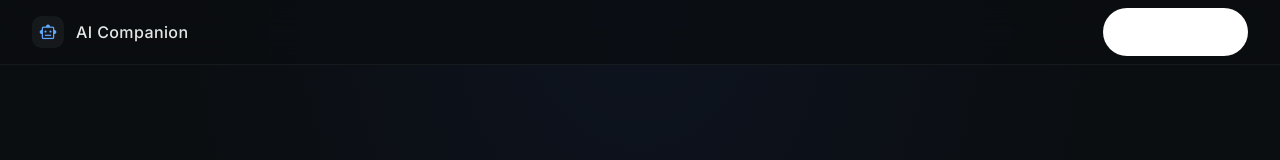
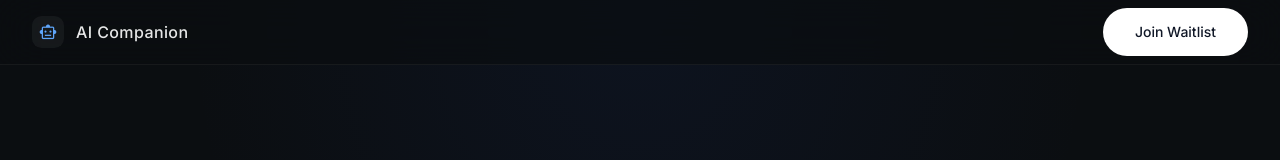
Before and after one commit to Ronnie434/AI-Companion, a React (Vite) app: page / in a window 1280 px wide. Shown: the top 160 px of the page. Built offline with nearby package versions, Linux system fonts and the light colour scheme.

Commit message:
Fix Join Waitlist button visibility and add smooth scroll to How it works section
- Fixed Join Waitlist button text color for proper visibility in Button.tsx and Header.tsx
- Implemented smooth scroll functionality for 'See how it works' button in HeroSection.tsx and HowItWorksSection.tsx

```diff
--- a/src/components/layout/Header.tsx
+++ b/src/components/layout/Header.tsx
@@ -8,7 +8,7 @@ export const Header = () => {
         <Logo />
         <Button
           variant="ghost"
-          className="bg-white px-5 text-sm font-medium text-gray-900 hover:bg-gray-200"
+          className="!bg-white px-5 text-sm font-medium !text-gray-900 hover:!bg-gray-200"
         >
           Join Waitlist
         </Button>
--- a/src/components/sections/HeroSection.tsx
+++ b/src/components/sections/HeroSection.tsx
@@ -26,6 +26,12 @@ export const HeroSection = () => {
           <Button
             variant="secondary"
             className="h-12 w-full sm:w-auto px-8"
+            onClick={() => {
+              document.getElementById('how-it-works')?.scrollIntoView({
+                behavior: 'smooth',
+                block: 'start'
+              });
+            }}
           >
             See how it works
           </Button>
--- a/src/components/sections/HowItWorksSection.tsx
+++ b/src/components/sections/HowItWorksSection.tsx
@@ -3,7 +3,7 @@ import { steps } from '../../data/content';
 
 export const HowItWorksSection = () => {
   return (
-    <section className="py-24 px-6 bg-gradient-to-b from-background-dark to-surface border-t border-white/5">
+    <section id="how-it-works" className="py-24 px-6 bg-gradient-to-b from-background-dark to-surface border-t border-white/5">
       <div className="mx-auto max-w-6xl">
         <h2 className="text-3xl font-medium text-center text-white mb-20">How it works</h2>
         <div className="relative grid grid-cols-1 md:grid-cols-3 gap-12">
--- a/src/components/ui/Button.tsx
+++ b/src/components/ui/Button.tsx
@@ -26,7 +26,7 @@ const Button: React.FC<ButtonProps> = ({
     lg: 'h-14 px-10 text-lg',
   };
 
-  const combinedStyles = `${baseStyles} ${variantStyles[variant]} ${sizeStyles[size]} ${className}`;
+  const combinedStyles = `${baseStyles} ${variantStyles[variant]} ${className} ${sizeStyles[size]}`;
 
   return (
     <button
```
